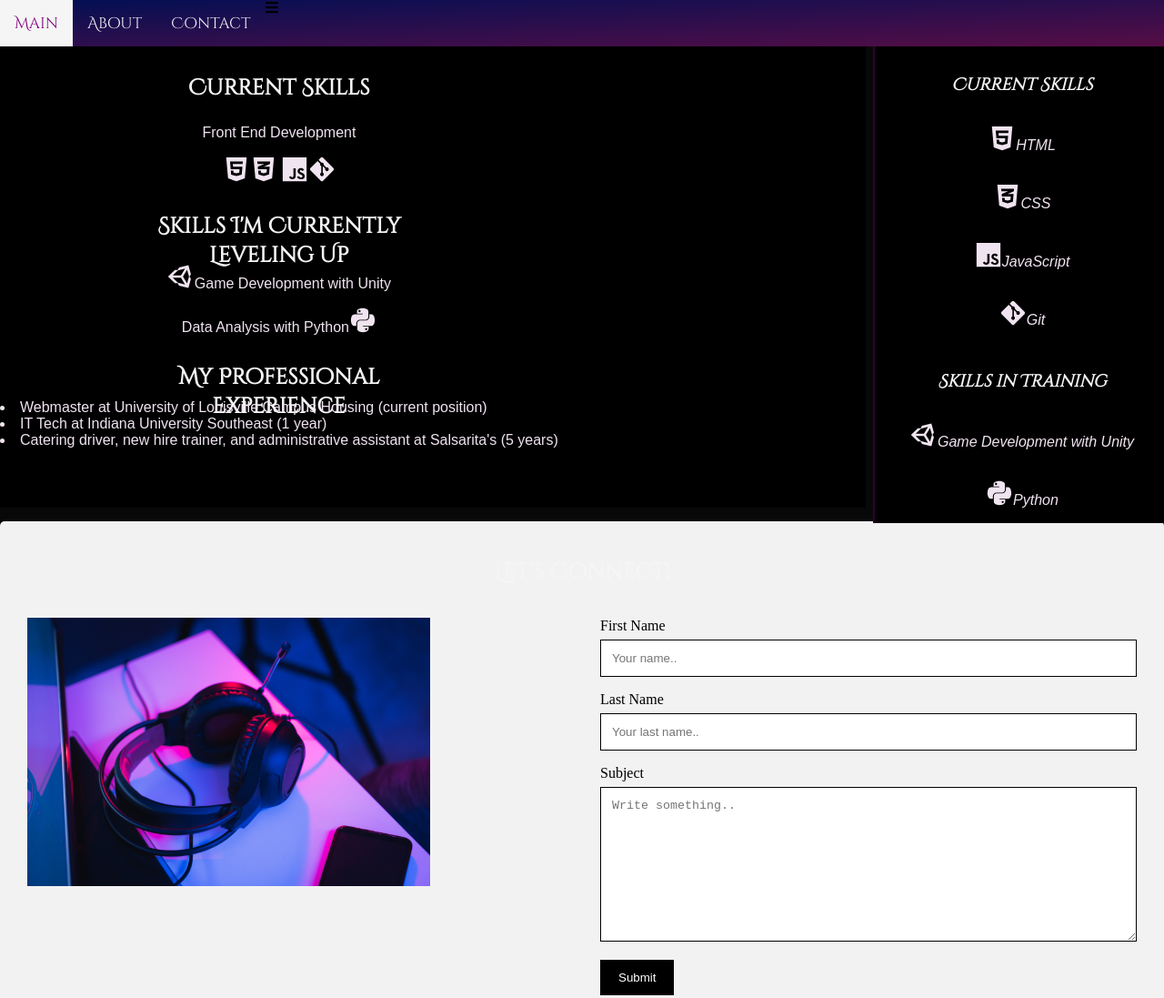
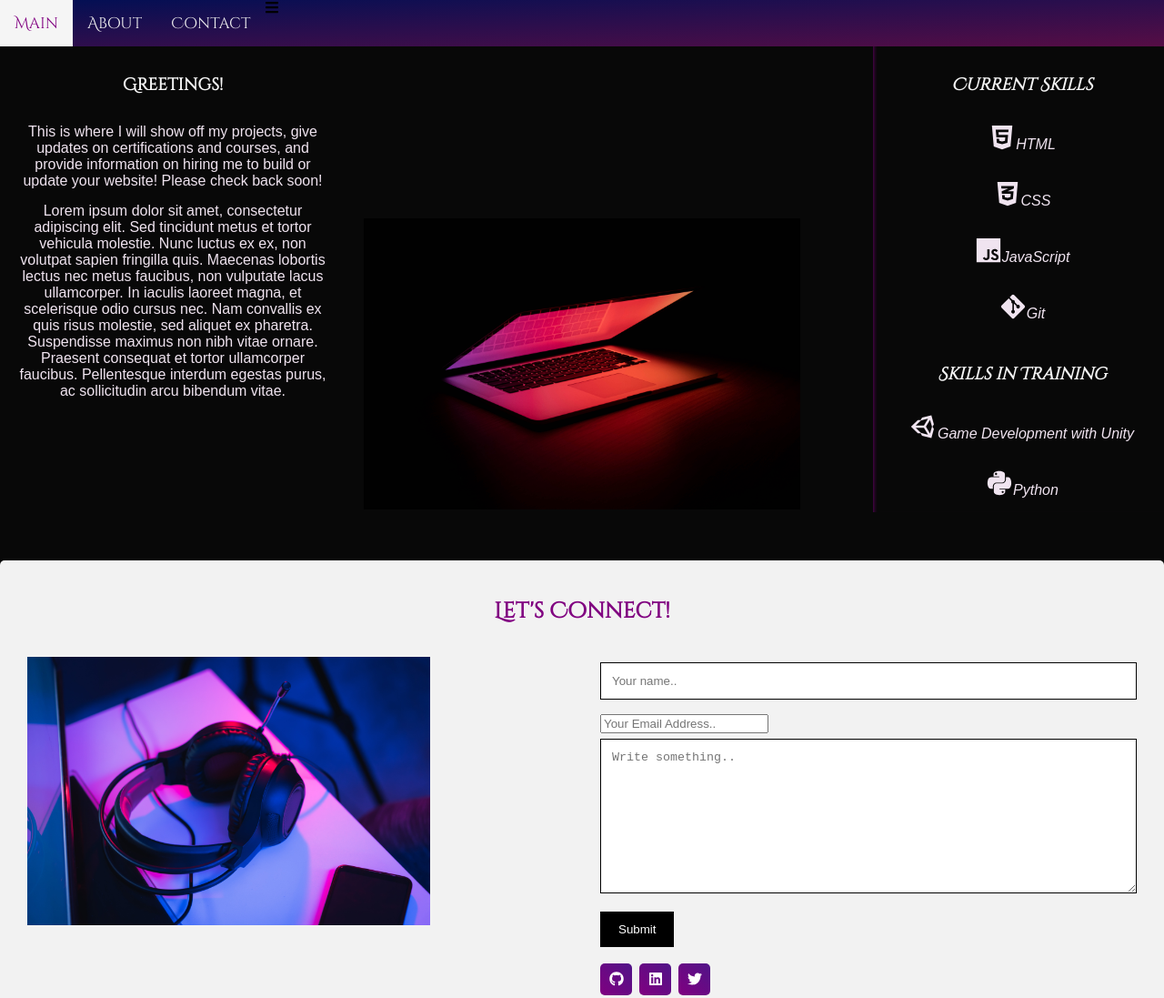
Before and after one commit to Mariah-J/My-Portfolio-Site, a plain HTML site: page mainpage.html in a window 1280 px wide. Shown: the top 1097 px of the page at 91% size. Drawn offline with Linux system fonts and the light colour scheme; a script that the page names is missing.

Commit message:
new image

```diff
--- a/css/styles.css
+++ b/css/styles.css
@@ -69,7 +69,7 @@ h1 {
 h2 {
 font-family: 'Cinzel Decorative', cursive; /*"Montserrat", sans-serif;*/
 text-align: center;
-color: whitesmoke;
+color: purple;
 box-sizing: border-box;
 width: 300px;
 height: 50px;
@@ -90,20 +90,25 @@ margin: auto;
 margin-top: 20px;
 }
 
+.main-column {
+
+}
+
 main {
   display: flex;
   flex-direction: column;
   justify-content: flex-start;
-  background-color: black;
+  background-color: #080808;
   align-items: flex-start;
   padding-bottom: 65px;
+  height: 550px;
 }
 aside {
   display: flex;
   flex-direction: column;
   justify-content: center;
   align-items: center;
-  background-color: black;
+  background-color: #080808;
   width: 25%;
   padding-left: .5rem;
   margin-left: .5rem;
@@ -113,11 +118,21 @@ aside {
   color: whitesmoke;
 }
 
+.image {
+  display: flex;
+  justify-content: center;
+  position: absolute;
+  left: 50%;
+  top: 50%;
+  transform: translate(-50%, -50%);
+}
 
 p {
+width: 350px;
 text-align: center;
 font-family: "Montserrat", sans-serif;
 color: rgb(240, 228, 240);
+margin: 15px;
 }
 
 #html {
@@ -159,7 +174,11 @@ ul {
     padding-left: 0;
 }
 
-
+@media screen and (max-width: 700px) {
+.main-column {
+  width: 100%;
+}
+}
 
 
 /*contactformcss*/
--- a/mainpage.html
+++ b/mainpage.html
@@ -33,33 +33,17 @@
       </aside>
 
       <main>
-      <div>
-        <article>
-          <div>
-        <h2>Current Skills</h2>
-        <p>Front End Development</p>
-        <p>
-            <i class="fab fa-html5" id="html"></i><i class="fab fa-css3-alt" id="css"></i>
-            <i class="fab fa-js" id="js"></i><i class="fab fa-git-alt" id="git"></i>
-        </p>
-           </div>
-        </article>
 
-        <article>
-          <h2>Skills I'm Currently Leveling Up</h2>
-          <p><i class="fab fa-unity" id="unity"></i>Game Development with Unity</p>
-          <p>Data Analysis with Python<i class="fab fa-python" id="python"></i></p>
-        </article>
-
-        <article>
-            <h2>My Professional Experience</h2>
-            <ul>
-              <li>Webmaster at University of Louisville Campus Housing (current position)</li>
-              <li>IT Tech at Indiana University Southeast (1 year)</li>
-              <li>Catering driver, new hire trainer, and administrative assistant at Salsarita's (5 years)</li>
-            </ul>
-        </article>
-      </div>
+        <!--Photo by <a href="https://unsplash.com/@joshuaryanphoto?utm_source=unsplash&utm_medium=referral&utm_content=creditCopyText">Joshua Reddekopp</a> on <a href="https://unsplash.com/s/photos/coding?utm_source=unsplash&utm_medium=referral&utm_content=creditCopyText">Unsplash</a>-->
+        <div class="image">
+          <img src="images/joshua-reddekopp-GkFQEOubrCo-unsplash.jpg" width="75%">
+        </div>
+        <div class="main-column">
+          <h3>Greetings!</h3>
+        <p>This is where I will show off my projects, give updates on certifications and courses, and provide information on hiring me to build or update your website! Please check back soon!</p>
+        <p>Lorem ipsum dolor sit amet, consectetur adipiscing elit. Sed tincidunt metus et tortor vehicula molestie. Nunc luctus ex ex, non volutpat sapien fringilla quis. Maecenas lobortis lectus nec metus faucibus, non vulputate lacus ullamcorper. In iaculis laoreet magna, et scelerisque odio cursus nec. Nam convallis ex quis risus molestie, sed aliquet ex pharetra. Suspendisse maximus non nibh vitae ornare. Praesent consequat et tortor ullamcorper faucibus. Pellentesque interdum egestas purus, ac sollicitudin arcu bibendum vitae.
+          </p>
+        </div>
       </main>
         <!-- Contact form-->
 
@@ -75,11 +59,8 @@
               </div>
               <div class="column">
                 <form action="/action_page.php">
-                  <label for="fname">First Name</label>
-                  <input type="text" id="fname" name="firstname" placeholder="Your name..">
-                  <label for="lname">Last Name</label>
-                  <input type="text" id="lname" name="lastname" placeholder="Your last name..">
-                  <label for="subject">Subject</label>
+                  <input type="text" id="name" name="name" placeholder="Your name..">
+                  <input type="email" id="mail" name="mail" placeholder="Your Email Address..">
                   <textarea id="subject" name="subject" placeholder="Write something.." style="height:170px"></textarea>
                   <input type="submit" value="Submit">
                 </form>
```
Also changed, not shown: about.html (+8 -0 lines), css/about.css (+52 -0 lines), javascript/script.js (+15 -0 lines), images/joshua-reddekopp-GkFQEOubrCo-unsplash.jpg (added).
